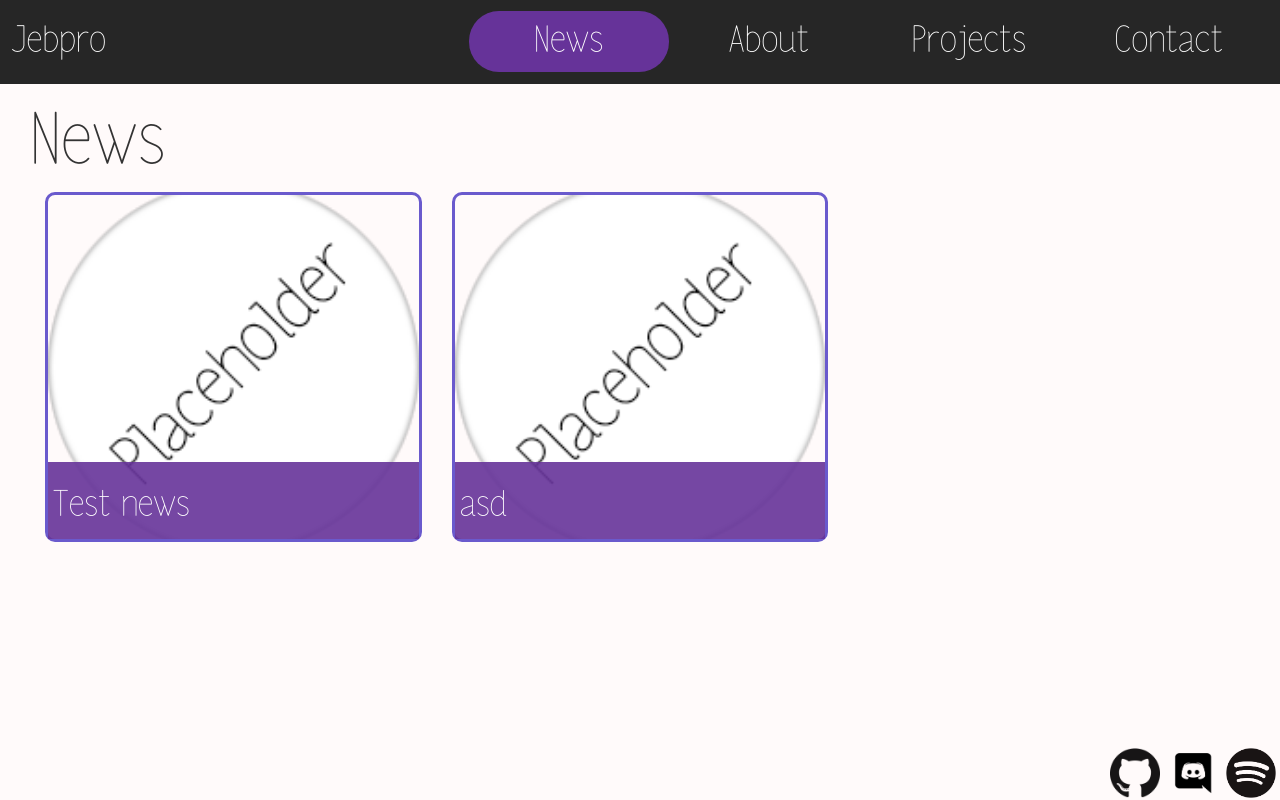
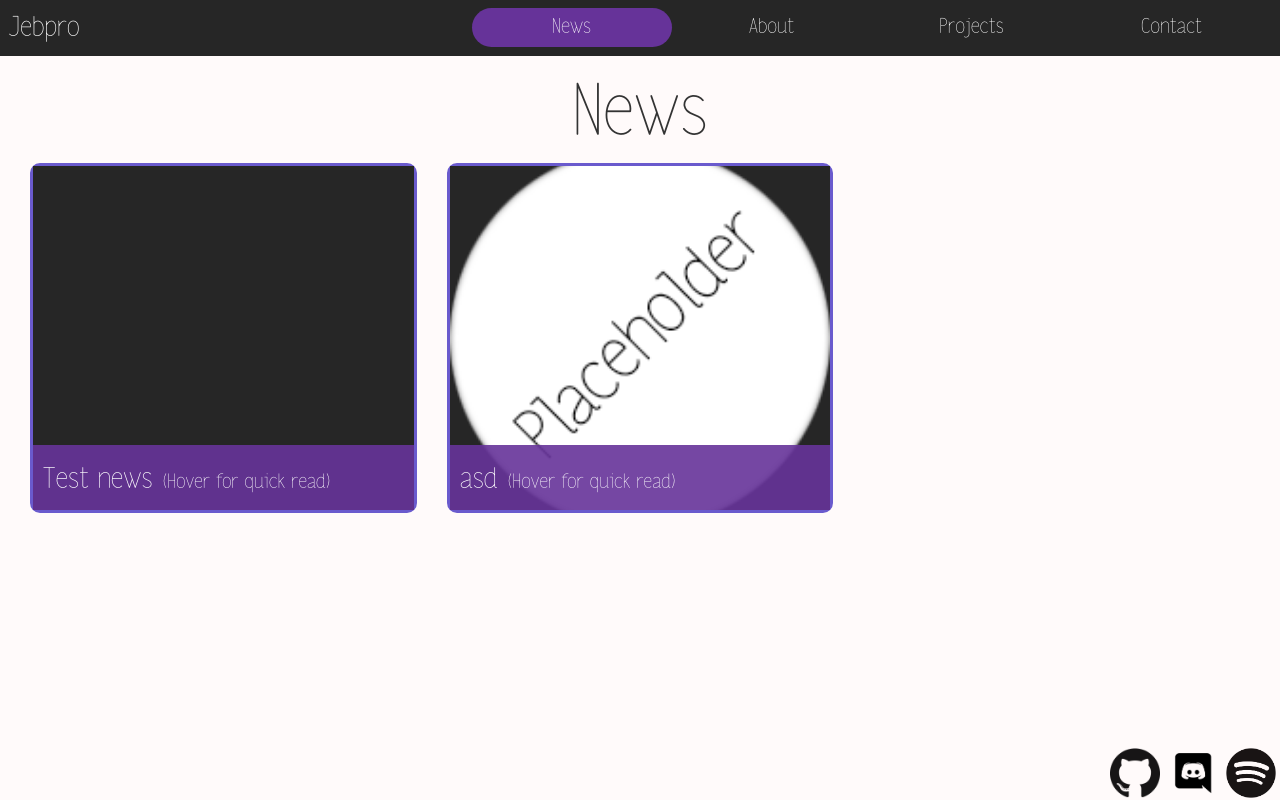
Before and after one commit to Jebpro/jebpro-front, a React (Create React App) app: page /news in a window 1280 px wide. Built offline with nearby package versions, Linux system fonts and the light colour scheme.

Commit message:
style improvements

```diff
--- a/src/App.js
+++ b/src/App.js
@@ -1,6 +1,5 @@
 import React, { Component } from 'react';
 import { connect } from 'react-redux';
-import { simpleAction } from './actions/simpleAction';
 import { Route, withRouter, NavLink } from 'react-router-dom';
 import { injectGlobal } from 'styled-components';
 import Home from './components/home';
@@ -35,13 +34,11 @@ class App extends Component {
           <NavLink to="/contact">Contact</NavLink>
         </NavContent>
       </NavBar>}
-      <div className="container-fluid">
-      <Route exact path="/" component={Home} />
-      <Route path="/news" component={News} />
-      <Route path="/aboutme" component={About} />
-      <Route path="/contact" component={Contact} />
-      <Route path="/projects" component={Projects} />
-      </div>
+        <Route exact path="/" component={Home} />
+        <Route path="/news" component={News} />
+        <Route path="/aboutme" component={About} />
+        <Route path="/contact" component={Contact} />
+        <Route path="/projects" component={Projects} />
 
       <Footer>
         <a href="https://github.com/Jebpro/jebpro-front" target="_blank" rel="noopener noreferrer"><Image src={require("./images/github-logo.png")}/></a>
@@ -70,8 +67,4 @@ const mapStateToProps = state => ({
  ...state
 })
 
-const mapDispatchToProps = dispatch => ({
- simpleAction: () => dispatch(simpleAction())
-})
-
-export default withRouter(connect(mapStateToProps, mapDispatchToProps)(App));
+export default withRouter(connect(mapStateToProps)(App));
--- a/src/components/news.js
+++ b/src/components/news.js
@@ -10,7 +10,6 @@ const json = [
     title: 'Test news',
     description: 'Lorem ipsum dolor sit amet, consectetur adipiscing elit, sed do eiusmod tempor incididunt ut labore et dolore magna aliqua. Ut enim ad minim veniam, quis nostrud exercitation ullamco laboris nisi ut aliquip ex ea commodo consequat. Duis aute irure dolor in reprehenderit in voluptate velit esse cillum dolore eu fugiat nulla pariatur. Excepteur sint occaecat cupidatat non proident, sunt in culpa qui officia deserunt mollit anim id est laborum.',
     publishDate: '',
-    image: require('../images/placeholder.png')
   },
   {
     id: 'a76sd9-39sd78fd-7sad76f',
@@ -24,7 +23,7 @@ const json = [
 const News = props => (
   <div className="col-md-12">
     <HeaderTitle>News</HeaderTitle>
-    {json.map((item, i) => {
+    {typeof json !== 'undefined' && json.length > 0 ? json.map((item, i) => {
       return <div className="col-md-4" key={i}>
         <ContentBlock>
           <ContentImage src={item.image}/>
@@ -34,7 +33,7 @@ const News = props => (
           </ContentTitle>
         </ContentBlock>
       </div>
-    })}
+    }) : <HeaderTitle>Loading...</HeaderTitle>}
   </div>
 )
 
--- a/src/styles/index.js
+++ b/src/styles/index.js
@@ -27,9 +27,8 @@ export const Title = styled.h1`
 
 export const HeaderTitle = styled.h1`
   font-size: 5em;
-  margin-top: 1.5em;
   display: block;
-  text-align: left;
+  text-align: center;
 
   @media (max-width: 660px) {
     width: 100%;
@@ -52,18 +51,31 @@ export const ContentBlock = styled.div`
 
 export const ContentTitle = styled.div`
   background-color: rgba(102, 51, 153, 0.9);
-  padding: 5px;
-  flex: 0.2;
+  padding-bottom: 15px;
+  flex: 0.15;
   z-index: 1;
   overflow: hidden;
 
   & h2 {
-    font-size: 2.5em;
+    font-size: 2em;
+    padding-left: 10px;
     color: white;
+
+    &:after {
+      content: "(Hover for quick read)";
+      padding: inherit;
+      font-size: 0.7em;
+    }
   }
 
   &:hover {
     flex: 1;
+
+    & h2 {
+      &:after {
+        content: none;
+      }
+    }
 
     & p {
       display: inherit;
@@ -82,10 +94,11 @@ export const ContentTitle = styled.div`
 
 export const ContentImage = styled.div`
   background-image: url(${props => props.src});
+  background-color: #262626;
   background-size: cover;
   background-position: center;
   background-repeat: no-repeat;
-  flex: 0.8;
+  flex: 0.85;
   position: absolute;
   top: 0;
   bottom: 0;
@@ -134,17 +147,16 @@ export const Button = styled.button`
 `;
 
 export const NavBar = styled.div`
-  position: fixed;
   top: 0;
   left: 0;
   right: 0;
   background-color: #262626;
-  z-index: 1;
+  z-index: 10;
   display: flex;
   overflow: hidden;
 
   & * {
-    font-size: 1.6em;
+    font-size: 1.2em;
     color: snow;
   }
 `;
@@ -155,6 +167,7 @@ export const NavIndex = styled.div`
 
   a {
     color: white;
+    font-size: 1.6em;
 
     &:focus {
       text-decoration: none;
@@ -199,7 +212,7 @@ export const Footer = styled.div`
   right: 0;
   text-align: right;
   background-color: snow;
-  z-index: 1;
+  z-index: 10;
 
   & * {
     width: auto;
```
